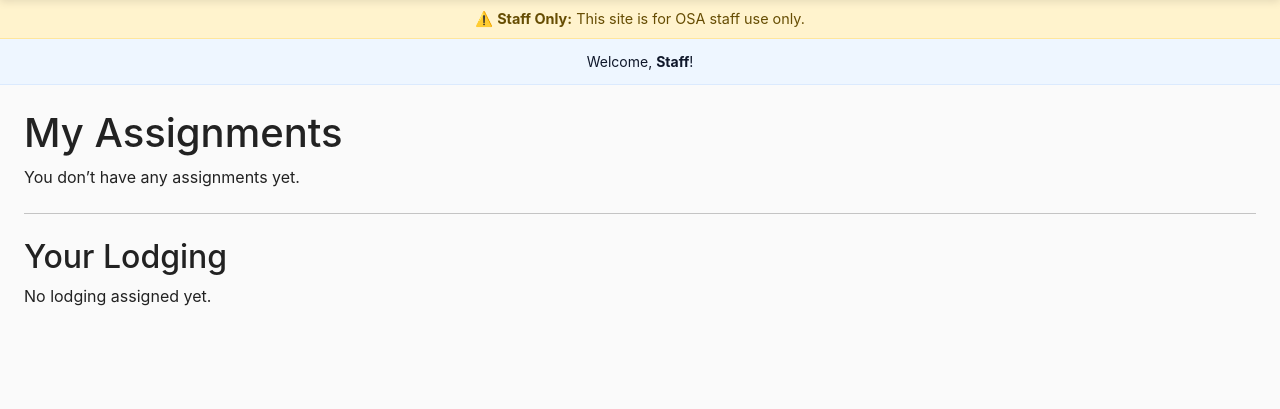
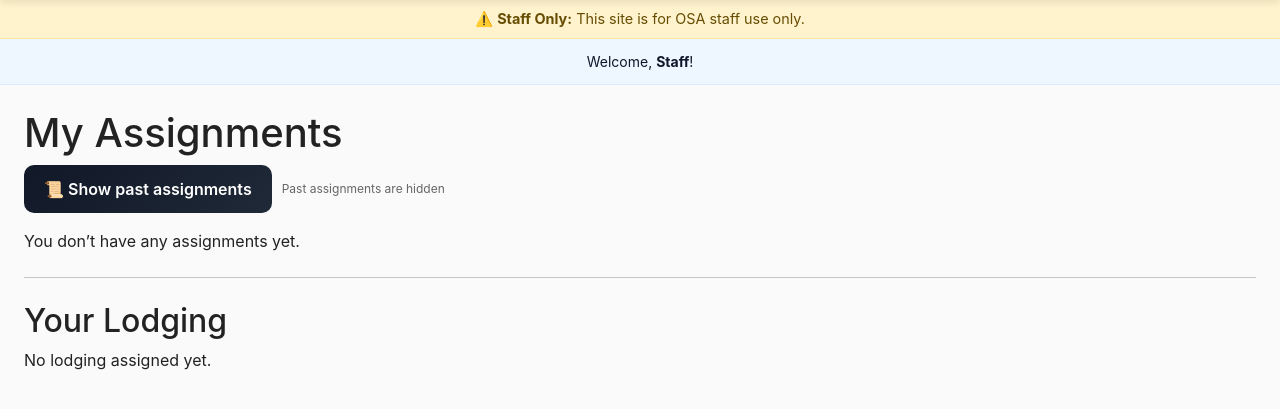
Before and after one commit to Ksmishra123/osa_staff, a Flask app: page /me in a window 1280 px wide. Shown: the part 70-479 px from the top of the page. Run offline with Flask 3, Linux system fonts and the light colour scheme; the visitor is signed in with stand-in values (Sample User, id 1); parts of the project's set-up code (start-up, migrations or seed data) failed here and were passed over; some libraries are stand-ins or nearby versions.

Commit message:
feat: Hide past assignments on My Assignments page by default
Adds a "Show past assignments" toggle. Same cutoff as the events pages: event_end < today, falling back to date < today.

Co-Authored-By: Claude Opus 4.7 (1M context) <noreply@anthropic.com>

```diff
--- a/app.py
+++ b/app.py
@@ -1277,18 +1277,25 @@ from datetime import datetime, timedelta
 def me():
     db = SessionLocal()
     today = datetime.utcnow().replace(hour=0, minute=0, second=0, microsecond=0)
+    show_past = request.args.get('show_past') == '1'
 
     Ev = aliased(Event)
     Pos = aliased(Position)
 
-    rows = (db.query(Assignment)
-              .join(Ev, Assignment.event_id == Ev.id)
-              .join(Pos, Assignment.position_id == Pos.id)
-              .options(joinedload(Assignment.event), joinedload(Assignment.position))
-              .filter(Assignment.person_id == int(current_user.id),
-                      Ev.date != None)
-              .order_by(Ev.date.asc(), Pos.display_order.asc())
-              .all())
+    q = (db.query(Assignment)
+            .join(Ev, Assignment.event_id == Ev.id)
+            .join(Pos, Assignment.position_id == Pos.id)
+            .options(joinedload(Assignment.event), joinedload(Assignment.position))
+            .filter(Assignment.person_id == int(current_user.id),
+                    Ev.date != None))
+
+    if not show_past:
+        q = q.filter(
+            (Ev.event_end.is_(None) & (Ev.date >= today))
+            | (Ev.event_end >= today)
+        )
+
+    rows = q.order_by(Ev.date.asc(), Pos.display_order.asc()).all()
 
     # --- NEW: stamp seen_at the first time the user loads /me ---
     now = datetime.utcnow()
@@ -1317,7 +1324,7 @@ def me():
     for room, hotel, ev in user_lodging:
         lodging_by_event.setdefault(ev.id, []).append({"hotel": hotel, "room": room})
 
-    return render_template('me.html', rows=rows, lodging_by_event=lodging_by_event)
+    return render_template('me.html', rows=rows, lodging_by_event=lodging_by_event, show_past=show_past)
 
 
 @app.route('/availability')
--- a/templates/me.html
+++ b/templates/me.html
@@ -2,6 +2,16 @@
 {% block content %}
 
 <h1>My Assignments</h1>
+
+<div style="margin: 8px 0 16px 0; display:flex; gap:10px; align-items:center; flex-wrap:wrap;">
+  {% if show_past %}
+    <a href="{{ url_for('me') }}" class="btn btn-sm btn-outline-secondary">👁 Hide past assignments</a>
+    <span style="font-size:12px;color:#666;">Showing all assignments (including past)</span>
+  {% else %}
+    <a href="{{ url_for('me', show_past=1) }}" class="btn btn-sm btn-outline-secondary">📜 Show past assignments</a>
+    <span style="font-size:12px;color:#666;">Past assignments are hidden</span>
+  {% endif %}
+</div>
 
 {% if rows and rows|length > 0 %}
   <table class="table" style="width:100%; border-collapse:collapse;">
```
